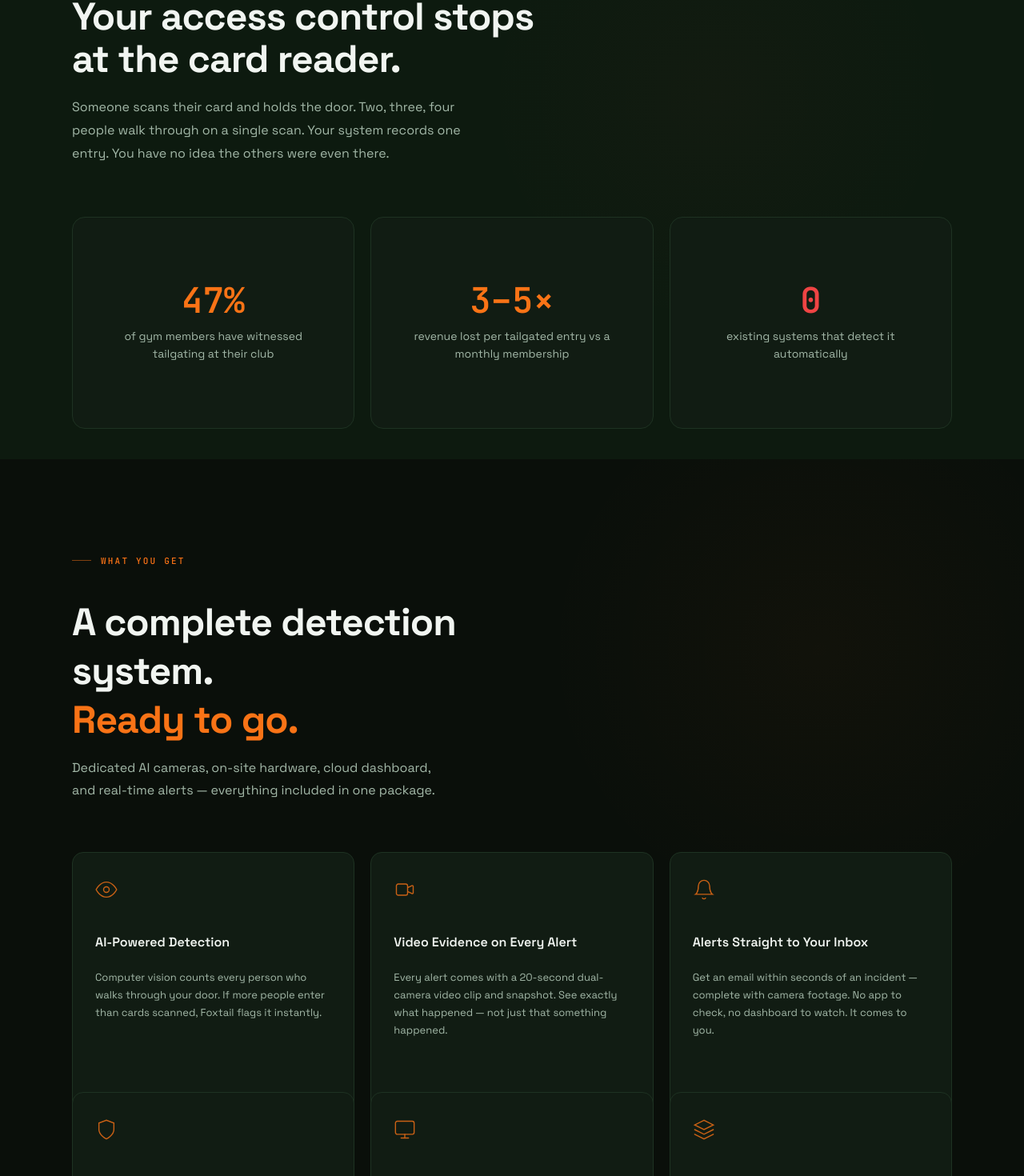
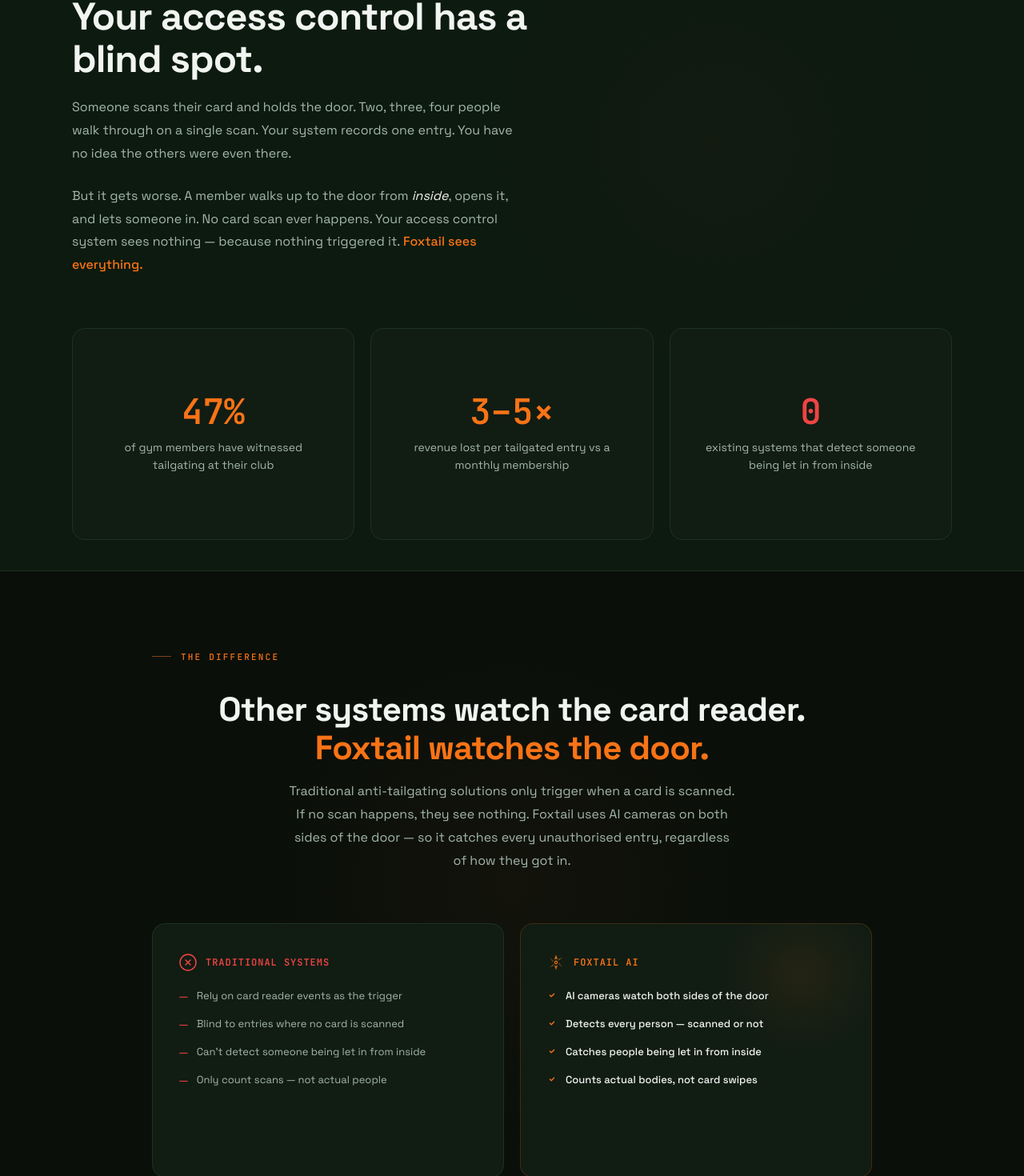
Before and after one commit to mitchpearce94-afk/foxtail-website, a React (Vite) app: page / in a window 1280 px wide. Shown: the part 1180-2650 px from the top of the page at 80% size. Built offline with nearby package versions, Linux system fonts and the light colour scheme.

Commit message:
Add inside-entry differentiator copy across all pages

```diff
--- a/src/App.jsx
+++ b/src/App.jsx
@@ -211,7 +211,7 @@
   const px = mobile ? "20px" : "48px";
 
   const features = [
-    { icon: (<svg width="28" height="28" viewBox="0 0 24 24" fill="none" stroke={C.fox} strokeWidth="1.2" strokeLinecap="round"><path d="M1 12s4-8 11-8 11 8 11 8-4 8-11 8-11-8-11-8z" /><circle cx="12" cy="12" r="3" /></svg>), title: "AI-Powered Detection", desc: "Computer vision counts every person who walks through your door. If more people enter than cards scanned, Foxtail flags it instantly." },
+    { icon: (<svg width="28" height="28" viewBox="0 0 24 24" fill="none" stroke={C.fox} strokeWidth="1.2" strokeLinecap="round"><path d="M1 12s4-8 11-8 11 8 11 8-4 8-11 8-11-8-11-8z" /><circle cx="12" cy="12" r="3" /></svg>), title: "AI-Powered Detection", desc: "Computer vision watches both sides of every door. Whether someone tailgates, gets let in from inside, or walks through an unsecured entrance — Foxtail counts every person and flags every unauthorised entry instantly." },
     { icon: (<svg width="28" height="28" viewBox="0 0 24 24" fill="none" stroke={C.fox} strokeWidth="1.2" strokeLinecap="round"><path d="M15 10l4.553-2.276A1 1 0 0121 8.618v6.764a1 1 0 01-1.447.894L15 14M3 8a2 2 0 012-2h8a2 2 0 012 2v8a2 2 0 01-2 2H5a2 2 0 01-2-2V8z" /></svg>), title: "Video Evidence on Every Alert", desc: "Every alert comes with a 20-second dual-camera video clip and snapshot. See exactly what happened — not just that something happened." },
     { icon: (<svg width="28" height="28" viewBox="0 0 24 24" fill="none" stroke={C.fox} strokeWidth="1.2" strokeLinecap="round"><path d="M18 8A6 6 0 0 0 6 8c0 7-3 9-3 9h18s-3-2-3-9" /><path d="M13.73 21a2 2 0 0 1-3.46 0" /></svg>), title: "Alerts Straight to Your Inbox", desc: "Get an email within seconds of an incident — complete with camera footage. No app to check, no dashboard to watch. It comes to you." },
     { icon: (<svg width="28" height="28" viewBox="0 0 24 24" fill="none" stroke={C.fox} strokeWidth="1.2" strokeLinecap="round"><path d="M12 22s8-4 8-10V5l-8-3-8 3v7c0 6 8 10 8 10z" /></svg>), title: "Detects Propped Doors", desc: "Door left open or wedged? Foxtail recognises the pattern of continuous unscanned entries and sends a separate door-ajar alert." },
@@ -235,7 +235,7 @@
           </Reveal>
           <Reveal delay={0.3}>
             <p style={{ fontSize: "clamp(16px, 2vw, 20px)", color: C.t2, fontWeight: 400, maxWidth: 540, margin: "0 auto 40px", lineHeight: 1.7 }}>
-              AI-powered detection that watches your doors 24/7 and sends you video evidence every time someone enters without scanning.
+              AI-powered detection that watches your doors 24/7 — catching tailgaters, people being let in from inside, and every other unauthorised entry. With video evidence sent straight to your inbox.
             </p>
           </Reveal>
           <Reveal delay={0.45}>
@@ -257,14 +257,15 @@
         <div style={{ maxWidth: 1100, margin: "0 auto" }}>
           <Reveal>
             <SectionLabel>The Problem</SectionLabel>
-            <h2 style={{ fontSize: "clamp(32px, 4vw, 48px)", fontWeight: 700, letterSpacing: "-0.02em", marginBottom: 20, maxWidth: 600, lineHeight: 1.1 }}>Your access control stops at the card reader.</h2>
-            <p style={{ fontSize: 16, color: C.t2, marginBottom: 64, maxWidth: 520, lineHeight: 1.8 }}>Someone scans their card and holds the door. Two, three, four people walk through on a single scan. Your system records one entry. You have no idea the others were even there.</p>
+            <h2 style={{ fontSize: "clamp(32px, 4vw, 48px)", fontWeight: 700, letterSpacing: "-0.02em", marginBottom: 20, maxWidth: 600, lineHeight: 1.1 }}>Your access control has a blind spot.</h2>
+            <p style={{ fontSize: 16, color: C.t2, marginBottom: 24, maxWidth: 560, lineHeight: 1.8 }}>Someone scans their card and holds the door. Two, three, four people walk through on a single scan. Your system records one entry. You have no idea the others were even there.</p>
+            <p style={{ fontSize: 16, color: C.t2, marginBottom: 64, maxWidth: 560, lineHeight: 1.8 }}>But it gets worse. A member walks up to the door from <em style={{ color: C.t1, fontStyle: "italic" }}>inside</em>, opens it, and lets someone in. No card scan ever happens. Your access control system sees nothing — because nothing triggered it. <span style={{ color: C.fox, fontWeight: 500 }}>Foxtail sees everything.</span></p>
           </Reveal>
           <div className="fx-grid-3" style={{ display: "grid", gridTemplateColumns: "repeat(3, 1fr)", gap: 20 }}>
             {[
               { stat: "47%", label: "of gym members have witnessed tailgating at their club" },
               { stat: "3–5×", label: "revenue lost per tailgated entry vs a monthly membership" },
-              { stat: "0", label: "existing systems that detect it automatically" },
+              { stat: "0", label: "existing systems that detect someone being let in from inside" },
             ].map((p, i) => (
               <Reveal key={i} delay={i * 0.12}>
                 <div style={{ background: C.surface, border: `1px solid ${C.border}`, borderRadius: 16, padding: "40px 32px", textAlign: "center", height: "100%", display: "flex", flexDirection: "column", alignItems: "center", justifyContent: "center" }}>
@@ -273,6 +274,67 @@
                 </div>
               </Reveal>
             ))}
+          </div>
+        </div>
+      </section>
+
+      {/* DIFFERENTIATOR */}
+      <section className="fx-section" style={{ position: "relative", padding: "100px 48px", borderTop: `1px solid ${C.border}`, overflow: "hidden" }}>
+        <GlowOrb x="50%" y="50%" size={700} color={C.fox} opacity={0.035} />
+        <div style={{ maxWidth: 900, margin: "0 auto" }}>
+          <Reveal>
+            <div style={{ textAlign: "center", marginBottom: 64 }}>
+              <SectionLabel>The Difference</SectionLabel>
+              <h2 style={{ fontSize: "clamp(28px, 3.5vw, 42px)", fontWeight: 700, letterSpacing: "-0.02em", marginBottom: 16, lineHeight: 1.15 }}>Other systems watch the card reader.<br /><span style={{ color: C.fox }}>Foxtail watches the door.</span></h2>
+              <p style={{ fontSize: 16, color: C.t2, maxWidth: 560, margin: "0 auto", lineHeight: 1.8 }}>Traditional anti-tailgating solutions only trigger when a card is scanned. If no scan happens, they see nothing. Foxtail uses AI cameras on both sides of the door — so it catches every unauthorised entry, regardless of how they got in.</p>
+            </div>
+          </Reveal>
+          <div className="fx-grid-2" style={{ display: "grid", gridTemplateColumns: "1fr 1fr", gap: 20 }}>
+            <Reveal>
+              <div style={{ background: C.surface, border: `1px solid ${C.border}`, borderRadius: 16, padding: "36px 32px", height: "100%" }}>
+                <div style={{ display: "flex", alignItems: "center", gap: 10, marginBottom: 20 }}>
+                  <svg width="24" height="24" viewBox="0 0 24 24" fill="none" stroke={C.red} strokeWidth="1.5" strokeLinecap="round"><circle cx="12" cy="12" r="10" /><line x1="15" y1="9" x2="9" y2="15" /><line x1="9" y1="9" x2="15" y2="15" /></svg>
+                  <span style={{ fontFamily: "'JetBrains Mono', monospace", fontSize: 12, fontWeight: 600, color: C.red, letterSpacing: "0.08em" }}>TRADITIONAL SYSTEMS</span>
+                </div>
+                <div style={{ display: "flex", flexDirection: "column", gap: 14 }}>
+                  {[
+                    "Rely on card reader events as the trigger",
+                    "Blind to entries where no card is scanned",
+                    "Can't detect someone being let in from inside",
+                    "Only count scans — not actual people",
+                  ].map((item, i) => (
+                    <div key={i} style={{ display: "flex", gap: 10, alignItems: "flex-start" }}>
+                      <span style={{ color: C.red, fontSize: 14, marginTop: 1, flexShrink: 0 }}>—</span>
+                      <span style={{ fontSize: 13, color: C.t2, lineHeight: 1.6 }}>{item}</span>
+                    </div>
+                  ))}
+                </div>
+              </div>
+            </Reveal>
+            <Reveal delay={0.15}>
+              <div style={{ background: C.surface, border: `1px solid ${C.fox}30`, borderRadius: 16, padding: "36px 32px", height: "100%", position: "relative", overflow: "hidden" }}>
+                <GlowOrb x="80%" y="20%" size={200} color={C.fox} opacity={0.08} />
+                <div style={{ position: "relative", zIndex: 1 }}>
+                  <div style={{ display: "flex", alignItems: "center", gap: 10, marginBottom: 20 }}>
+                    <Mark size={24} />
+                    <span style={{ fontFamily: "'JetBrains Mono', monospace", fontSize: 12, fontWeight: 600, color: C.fox, letterSpacing: "0.08em" }}>FOXTAIL AI</span>
+                  </div>
+                  <div style={{ display: "flex", flexDirection: "column", gap: 14 }}>
+                    {[
+                      "AI cameras watch both sides of the door",
+                      "Detects every person — scanned or not",
+                      "Catches people being let in from inside",
+                      "Counts actual bodies, not card swipes",
+                    ].map((item, i) => (
+                      <div key={i} style={{ display: "flex", gap: 10, alignItems: "flex-start" }}>
+                        <svg width="14" height="14" viewBox="0 0 16 16" fill="none" style={{ marginTop: 2, flexShrink: 0 }}><path d="M5 8 L7 10 L11 6" stroke={C.fox} strokeWidth="1.5" strokeLinecap="round" strokeLinejoin="round" /></svg>
+                        <span style={{ fontSize: 13, color: C.t1, lineHeight: 1.6, fontWeight: 500 }}>{item}</span>
+                      </div>
+                    ))}
+                  </div>
+                </div>
+              </div>
+            </Reveal>
           </div>
         </div>
       </section>
@@ -306,15 +368,15 @@
         <div style={{ maxWidth: 1100, margin: "0 auto" }}>
           <Reveal>
             <SectionLabel>How It Works</SectionLabel>
-            <h2 style={{ fontSize: "clamp(32px, 4vw, 48px)", fontWeight: 700, letterSpacing: "-0.02em", marginBottom: 12, maxWidth: 550 }}>AI that counts people,<br /><span style={{ color: C.fox }}>not just card swipes.</span></h2>
-            <p style={{ fontSize: 16, color: C.t2, marginBottom: 80, maxWidth: 520, lineHeight: 1.7 }}>Two dedicated cameras are installed at each door. An on-site AI processor analyses the video feed in real-time — counting every person who enters and comparing that to legitimate scans. If the numbers don't match, you get an alert with video proof.</p>
+            <h2 style={{ fontSize: "clamp(32px, 4vw, 48px)", fontWeight: 700, letterSpacing: "-0.02em", marginBottom: 12, maxWidth: 550 }}>AI that counts people,<br /><span style={{ color: C.fox }}>not just the card reader.</span></h2>
+            <p style={{ fontSize: 16, color: C.t2, marginBottom: 80, maxWidth: 520, lineHeight: 1.7 }}>Two dedicated cameras are installed at each door — one watching the outside, one watching the inside. An on-site AI processor analyses both feeds in real-time, counting every person who enters and comparing that to legitimate scans. If someone tailgates, gets let in from inside, or walks through an unsecured door — you get an alert with video proof.</p>
           </Reveal>
           <div className="fx-grid-4" style={{ display: "grid", gridTemplateColumns: "repeat(4, 1fr)", gap: 0, position: "relative" }}>
             <div className="fx-hiw-line" style={{ position: "absolute", top: 28, left: "12.5%", right: "12.5%", height: 1, background: `linear-gradient(90deg, transparent, ${C.border} 10%, ${C.border} 90%, transparent)`, zIndex: 0 }} />
             {[
               { num: "01", title: "Cameras watch the door", desc: "Two dedicated AI cameras are installed at each access point — one on each side of the door." },
               { num: "02", title: "AI counts every person", desc: "Computer vision detects and tracks every individual who passes through, in real-time." },
-              { num: "03", title: "Compares to card scans", desc: "The system knows how many people should have entered. More people than scans? That's a tailgate." },
+              { num: "03", title: "Compares to card scans", desc: "The system knows how many people should have entered — and catches entries where no card was scanned at all, like someone being let in from inside." },
               { num: "04", title: "You get the evidence", desc: "An alert with video and a snapshot is emailed to you within seconds. Review it in the dashboard or your inbox." },
             ].map((s, i) => (
               <Reveal key={i} delay={i * 0.15}>
@@ -464,6 +526,7 @@
             { q: "Are there any lock-in contracts?", a: "No. The $99/month monitoring fee is ongoing with no minimum term. If you stop paying, the system goes offline — but there's no cancellation fee or penalty." },
             { q: "What happens if I add more doors later?", a: "Each additional door requires its own camera pair and adds another $99/month to your monitoring. Your distributor can install additional doors at any time." },
             { q: "Do I need an internet connection at the site?", a: "Yes. The system needs a standard internet connection to send alerts and sync with the cloud dashboard. The AI processing itself happens on-site — video is never uploaded to the cloud." },
+            { q: "How is Foxtail different from turnstiles or speed gates?", a: "Turnstiles and speed gates physically block entry, but they're expensive, intrusive, and impractical for most facilities. More importantly, they still rely on a card scan as the trigger. If someone opens the door from inside and lets a friend in — no scan, no detection. Foxtail uses AI cameras on both sides of the door, so it catches every unauthorised entry regardless of how they got in." },
             { q: "Does it work with my existing CCTV?", a: "Foxtail uses its own dedicated camera system optimised for AI detection. This ensures consistent accuracy and means we don't interfere with your existing security setup." },
             { q: "What if I have multiple locations?", a: "The dashboard supports unlimited sites under a single login. You can manage your entire portfolio from one place." },
           ].map((faq, i) => (
@@ -494,7 +557,7 @@
           <Reveal>
             <div style={{ display: "flex", flexDirection: "column", gap: 40 }}>
               {[
-                { title: "The problem we kept seeing", body: "After years of working in access control, one thing was clear: the hardware works perfectly, but people don't always play by the rules. Tailgating — someone following a member through without scanning — is the single biggest gap in access control. We built Foxtail to close it." },
+                { title: "The problem we kept seeing", body: "After years of working in access control, one thing was clear: the hardware works perfectly, but people don't always play by the rules. Tailgating, door holding, and members letting people in from inside — these are the gaps that no access control system was designed to catch. We built Foxtail to close them." },
                 { title: "Why AI, and why on-site", body: "Cloud-based video processing means sending footage off-premises, which raises privacy concerns and adds latency. Foxtail processes everything locally at the site. The AI runs on a compact device right next to the cameras. Your video never leaves the building — and alerts arrive in seconds, not minutes." },
                 { title: "A product, not a project", body: "Foxtail isn't a one-off custom build. It's a product designed for scale — from a single-door gym to a franchise with hundreds of locations. The dashboard manages your entire fleet. The hardware is standardised. The software updates itself. We're building the standard for anti-tailgating detection." },
               ].map((s, i) => (
@@ -683,7 +746,7 @@
           <div className="fx-grid-3" style={{ display: "grid", gridTemplateColumns: "repeat(3, 1fr)", gap: 20, marginBottom: 80 }}>
             {[
               { icon: (<svg width="28" height="28" viewBox="0 0 24 24" fill="none" stroke={C.fox} strokeWidth="1.2" strokeLinecap="round"><path d="M12 2L2 7l10 5 10-5-10-5z" /><path d="M2 17l10 5 10-5" /><path d="M2 12l10 5 10-5" /></svg>), title: "Turnkey Product", desc: "Everything is built for you — hardware kits, software, cloud platform, setup wizard. You sell it, we handle the tech." },
-              { icon: (<svg width="28" height="28" viewBox="0 0 24 24" fill="none" stroke={C.fox} strokeWidth="1.2" strokeLinecap="round"><circle cx="12" cy="12" r="10" /><path d="M16 8l-4 4-4-4" /><path d="M16 16l-4-4-4 4" /></svg>), title: "New Revenue Stream", desc: "Add AI anti-tailgating to your product offering. A proven solution your clients are already asking for — you just need to sell it." },
+              { icon: (<svg width="28" height="28" viewBox="0 0 24 24" fill="none" stroke={C.fox} strokeWidth="1.2" strokeLinecap="round"><circle cx="12" cy="12" r="10" /><path d="M16 8l-4 4-4-4" /><path d="M16 16l-4-4-4 4" /></svg>), title: "New Revenue Stream", desc: "Add AI anti-tailgating to your offering. Unlike turnstiles or speed gates, Foxtail catches entries that other systems can't — including people being let in from inside. That's a conversation starter your competitors don't have." },
               { icon: (<svg width="28" height="28" viewBox="0 0 24 24" fill="none" stroke={C.fox} strokeWidth="1.2" strokeLinecap="round"><path d="M17 21v-2a4 4 0 00-4-4H5a4 4 0 00-4 4v2" /><circle cx="9" cy="7" r="4" /><path d="M23 21v-2a4 4 0 00-3-3.87" /><path d="M16 3.13a4 4 0 010 7.75" /></svg>), title: "Full Training & Support", desc: "We train your team on installation and provide ongoing technical support. You're never on your own." },
             ].map((f, i) => (
               <Reveal key={i} delay={i * 0.1}>
@@ -701,7 +764,7 @@
               <SectionLabel>What You Get</SectionLabel>
               <div style={{ display: "flex", flexDirection: "column", gap: 20, marginBottom: 60 }}>
                 {[
-                  { label: "A proven product to sell", desc: "AI-powered anti-tailgating detection — a solution your clients need, ready to go" },
+                  { label: "A proven product to sell", desc: "The only anti-tailgating system that catches people being let in from inside — not just traditional tailgating. A real differentiator your clients haven't seen before." },
                   { label: "We handle the platform", desc: "Cloud dashboard, monitoring, software updates, and technical support — all managed by us" },
                   { label: "Pre-staged hardware option", desc: "We can ship hardware kits pre-loaded with software — your techs just mount cameras and run the setup wizard" },
                   { label: "Sales and marketing support", desc: "Co-branded collateral, product sheets, and sales resources to help you close deals" },
```
